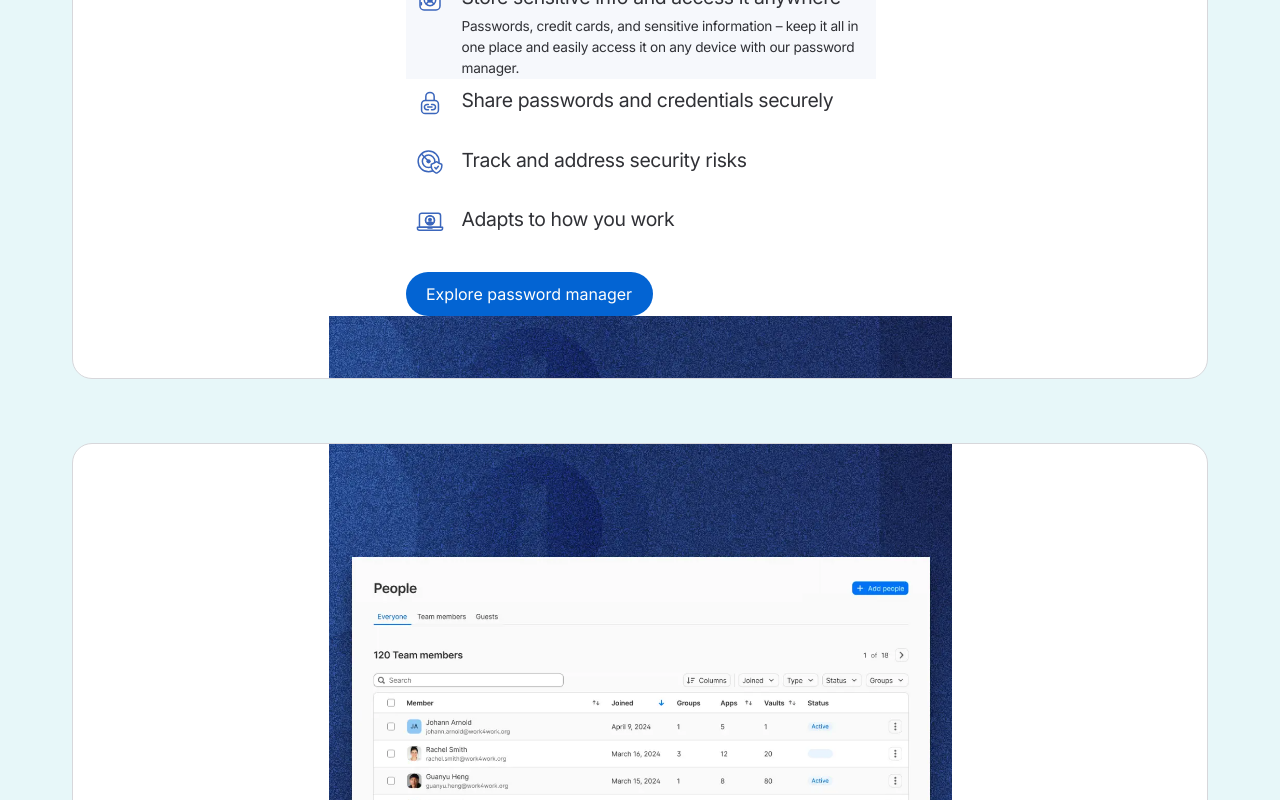
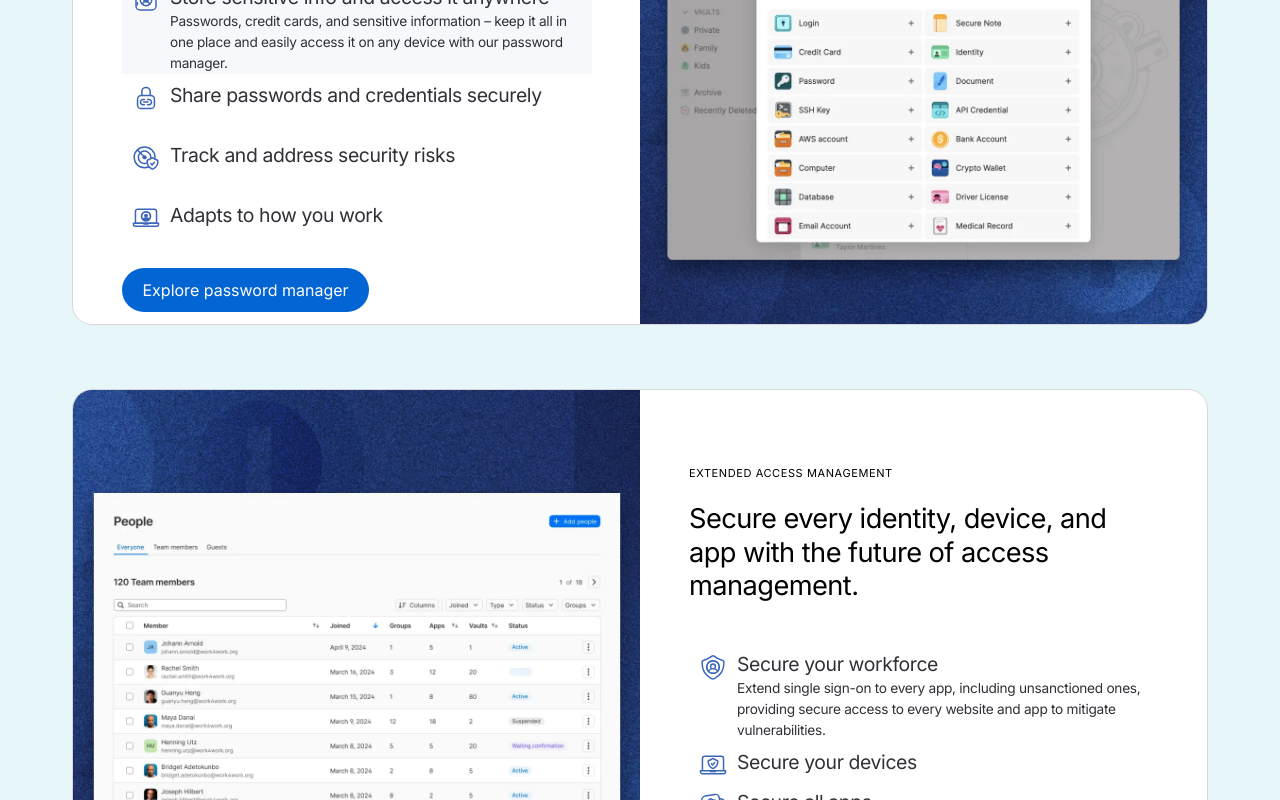
Before and after one commit to LaCovLoid/1password, a Vue app: page / in a window 1280 px wide. Shown: the part 4960-5760 px from the top of the page. Built offline with nearby package versions, Linux system fonts and the light colour scheme.

Commit message:
footer를 제외한 모든 부분에 대한 media쿼리 종합 적용

```diff
--- a/src/views/HomeView.vue
+++ b/src/views/HomeView.vue
@@ -4,17 +4,24 @@
     <div class="racingcar-container">
       <div class="racingcar-left">
         <span class="racingcar-title">Trusted access</span>
-        <span class="racingcar-description"
-          >Extended Access Management fueled by the market-leading password
-          manager.</span
-        >
+        <span class="racingcar-description">
+          Extended Access Management fueled by the market-leading password
+          manager.
+        </span>
         <div class="racingcar-bt-container">
           <span class="racingcar-bt bt-plan">View plans</span>
           <span class="racingcar-bt bt-sales">Talk to sales</span>
         </div>
       </div>
       <div class="racingcar-right">
-        <img class="racingcar-logo" :src="innerWidth > 1200 ? 'src/assets/images/logos/oracle.png':'src/assets/images/logos/oracle_short.png'" />
+        <img
+          class="racingcar-logo"
+          :src="
+            innerWidth > 1200
+              ? 'src/assets/images/logos/oracle.png'
+              : 'src/assets/images/logos/oracle_short.png'
+          "
+        />
       </div>
     </div>
     <!-- ------------securing-container------------ -->
@@ -25,8 +32,8 @@
       <span class="securing-title">
         Securing access from headquarters to the track
       </span>
-      <span class="securing-description"
-        >As the official Cybersecurity Partner of Oracle Red Bull Racing,
+      <span class="securing-description">
+        As the official Cybersecurity Partner of Oracle Red Bull Racing,
         1Password ensures that every sign-in to every application is secure and
         every device is trusted.
       </span>
@@ -98,7 +105,7 @@
     </div>
     <!-- ------------businesses-container------------ -->
     <div class="businesses-container">
-      <span class="businesses-title"> 150,000 businesses trust 1Password </span>
+      <span class="businesses-title">150,000 businesses trust 1Password</span>
       <div class="businesses-slide-container">
         <div
           class="businesses-slide-track"
@@ -142,11 +149,15 @@
               v-if="item.backgroundImg"
               :src="item.backgroundImg"
               draggable="false"
-            ></img>
+            />
             <span class="reason-carousel-item-title">
               {{ item.text }}
             </span>
-            <img class="reason-carousel-item-img" :src="item.img" draggable="false"/>
+            <img
+              class="reason-carousel-item-img"
+              :src="item.img"
+              draggable="false"
+            />
           </div>
         </div>
       </div>
@@ -157,8 +168,7 @@
         v-for="index in 6"
         :key="index"
         @click="selectCarousel(index + 6)"
-      >
-      </span>
+      ></span>
     </div>
     <!-- ------------protect-container------------ -->
     <div class="protect-container">
@@ -167,7 +177,7 @@
       </span>
       <div class="protect-info-container">
         <div class="protect-info-text-container">
-          <span class="protect-info-subtitle"> PASSWORD MANAGEMENT </span>
+          <span class="protect-info-subtitle">PASSWORD MANAGEMENT</span>
           <span class="protect-info-title">
             Protect your passwords with a secure password manager
           </span>
@@ -183,14 +193,19 @@
               class="protect-info-description-icon"
               :src="'src/assets/images/icons/' + item.iconUrl"
             />
+            <div class="protect-info-description-container">
               <span class="protect-info-description-title">
                 {{ item.title }}
               </span>
-            <span class="protect-info-description-text" v-if="item.description">
+              <span
+                class="protect-info-description-text"
+                v-if="item.description"
+              >
                 {{ item.description }}
               </span>
             </div>
-          <span class="protect-info-bt"> Explore password manager </span>
+          </div>
+          <span class="protect-info-bt">Explore password manager</span>
         </div>
         <img
           class="protect-info-img"
@@ -205,9 +220,7 @@
         />
 
         <div class="protect-info-text-container">
-          <span class="protect-info-subtitle">
-            EXTENDED ACCESS MANAGEMENT
-          </span>
+          <span class="protect-info-subtitle">EXTENDED ACCESS MANAGEMENT</span>
           <span class="protect-info-title">
             Secure every identity, device, and app with the future of access
             management.
@@ -221,21 +234,26 @@
               class="protect-info-description-icon"
               :src="'src/assets/images/icons/' + item.iconUrl"
             />
+            <div class="protect-info-description-container">
               <span class="protect-info-description-title">
                 {{ item.title }}
               </span>
-            <span class="protect-info-description-text" v-if="item.description">
+              <span
+                class="protect-info-description-text"
+                v-if="item.description"
+              >
                 {{ item.description }}
               </span>
             </div>
-          <span class="protect-info-bt"> Explore XAM </span>
+          </div>
+          <span class="protect-info-bt">Explore XAM</span>
         </div>
       </div>
     </div>
     <!-- ------------introducing-container------------ -->
     <div class="introducing-container">
       <div class="introducing-inside-box">
-        <span class="introducing-subtitle"> NEW PRODUCT </span>
+        <span class="introducing-subtitle">NEW PRODUCT</span>
         <span class="introducing-title">
           Introducing 1Password Extended Access Management (XAM)
         </span>
@@ -243,17 +261,24 @@
           The first and only solution that helps companies secure access to all
           apps from any device in today’s SaaS-centric hybrid work environment.
         </span>
-        <span class="introducing-bt"> Learn about XAM </span>
+        <span class="introducing-bt">Learn about XAM</span>
       </div>
     </div>
   </div>
 </template>
 
 <script setup lang="ts">
-import { ref, nextTick, onMounted, onBeforeUnmount, type Ref, onUnmounted } from "vue";
-import descriptionData from "../assets/json/DescriptionData.json";
-import logoData from "../assets/json/LogoData.json";
-import type { ProtectDescriptionType, ReasonDescriptionType } from "../types";
+import {
+  ref,
+  nextTick,
+  onMounted,
+  onBeforeUnmount,
+  type Ref,
+  onUnmounted,
+} from 'vue';
+import descriptionData from '../assets/json/DescriptionData.json';
+import logoData from '../assets/json/LogoData.json';
+import type { ProtectDescriptionType, ReasonDescriptionType } from '../types';
 
 const protectFirstList: ProtectDescriptionType[] =
   descriptionData.protectFirstDescription;
@@ -288,7 +313,7 @@ const moveCarousel = () => {
     reasonCarouselItem.value[selectedCarouselIndex.value - 1].offsetWidth / 2;
 
   reasonCarouselContainer.value.style.transform =
-    "translateX(-" + totalMoveWidth + "px)";
+    'translateX(-' + totalMoveWidth + 'px)';
 
   nowLocate.value = totalMoveWidth;
 
@@ -297,7 +322,7 @@ const moveCarousel = () => {
 
 const setCarouselLocateX = (value: number) => {
   reasonCarouselContainer.value.style.transform =
-    "translateX(-" + value + "px)";
+    'translateX(-' + value + 'px)';
 };
 
 //마우스 이벤트
@@ -308,7 +333,7 @@ const isDragging = ref(false);
 const startX = ref(0);
 
 const onMouseDown = (e: MouseEvent) => {
-  reasonCarouselContainer.value.style.transition = "none";
+  reasonCarouselContainer.value.style.transition = 'none';
 
   isDragging.value = true;
   startX.value = e.clientX;
@@ -322,7 +347,7 @@ const onMouseMove = (e: MouseEvent) => {
 };
 
 const getOracleSrc = () => {
-  return ;
+  return;
 };
 
 //  const 5초동안 안되게 하는 변수 정해서 mouseDown을 못하게하면됨
@@ -331,7 +356,7 @@ const onMouseUp = () => {
 
   isDragging.value = false;
 
-  reasonCarouselContainer.value.style.transition = "transform 0.5s ease";
+  reasonCarouselContainer.value.style.transition = 'transform 0.5s ease';
 
   const threshold = 400; // 움직인 거리 임계값
 
@@ -353,20 +378,19 @@ const onMouseUp = () => {
 const onTransitionEnd = () => {
   // 마지막 아이템으로 갔을 때 원래 위치로 되돌리기
   if (selectedCarouselIndex.value >= reasonDescription.length * 2 + 1) {
-    reasonCarouselContainer.value.style.transition = "none"; // transition 꺼두기
+    reasonCarouselContainer.value.style.transition = 'none'; // transition 꺼두기
     selectedCarouselIndex.value -= reasonDescription.length; // 마지막에서 돌아올 때
     selectCarousel(selectedCarouselIndex.value); // 선택된 index로 이동
   }
 
   // transition이 없을 경우에만 다시 애니메이션 활성화
-  if (getComputedStyle(reasonCarouselContainer.value).transition == "none") {
+  if (getComputedStyle(reasonCarouselContainer.value).transition == 'none') {
     // 애니메이션을 끄고 나서 transition을 다시 활성화
-    reasonCarouselContainer.value.style.transition = "transform 0.5s ease";
+    reasonCarouselContainer.value.style.transition = 'transform 0.5s ease';
   }
 };
 
 // transition이 끝날 때까지 기다린 후 다음 작업을 실행
-
 
 const updateWidth = () => {
   innerWidth.value = window.innerWidth;
@@ -375,23 +399,21 @@ const updateWidth = () => {
 onMounted(() => {
   selectCarousel(7);
   const container = reasonCarouselContainer.value;
-  container?.addEventListener("mousedown", onMouseDown);
-  window.addEventListener("mousemove", onMouseMove);
-  window.addEventListener("mouseup", onMouseUp);
+  container?.addEventListener('mousedown', onMouseDown);
+  window.addEventListener('mousemove', onMouseMove);
+  window.addEventListener('mouseup', onMouseUp);
   window.addEventListener('resize', updateWidth);
 });
 
 onUnmounted(() => {
-  window.removeEventListener("mousemove", onMouseMove);
-  window.removeEventListener("mouseup", onMouseUp);
+  window.removeEventListener('mousemove', onMouseMove);
+  window.removeEventListener('mouseup', onMouseUp);
   window.removeEventListener('resize', updateWidth);
 });
-
 </script>
 
-
 <style lang="scss" scoped>
-@use "@/global.scss" as *;
+@use '@/global.scss' as *;
 
 @keyframes moveLeft {
   0% {
@@ -417,7 +439,7 @@ onUnmounted(() => {
 
     color: #ffffff;
 
-    background-image: url("../assets/images/pictures/racingcar.png");
+    background-image: url('../assets/images/pictures/racingcar.png');
     background-position: center center;
     background-repeat: no-repeat;
     background-size: cover;
@@ -427,11 +449,10 @@ onUnmounted(() => {
       height: 677.4px;
 
       padding-left: 24px;
-      padding-right:24px;
+      padding-right: 24px;
 
       flex-wrap: wrap;
     }
-
 
     > .racingcar-left {
       padding-left: 94px;
@@ -517,7 +538,6 @@ onUnmounted(() => {
 
           @include minimize {
             margin-right: 0;
-
           }
         }
 
@@ -534,7 +554,6 @@ onUnmounted(() => {
 
           @include minimize {
             margin-top: 16px;
-
           }
         }
       }
@@ -714,7 +733,6 @@ onUnmounted(() => {
               font-size: 17.86px;
               line-height: 24.3px;
               letter-spacing: -0.36px;
-
             }
           }
 
@@ -778,9 +796,11 @@ onUnmounted(() => {
 
       background-color: #242529;
 
-
       @include minimize {
         width: 100%;
+
+        padding: 32px;
+        padding-right: 40px;
       }
 
       > .interview-logo {
@@ -797,6 +817,14 @@ onUnmounted(() => {
         font-weight: 200;
         line-height: 44px;
         letter-spacing: -0.8px;
+
+        @include minimize {
+          margin-top: 31px;
+
+          font-size: 24px;
+          line-height: 26.4px;
+          letter-spacing: -0.48px;
+        }
       }
 
       > .interview-talker {
@@ -806,6 +834,12 @@ onUnmounted(() => {
         font-weight: 200;
         line-height: 22.5px;
         letter-spacing: -0.3px;
+
+        @include minimize {
+          font-size: 13.56px;
+          line-height: 21px;
+          letter-spacing: -0.28px;
+        }
       }
 
       > .talker-info {
@@ -881,6 +915,11 @@ onUnmounted(() => {
     position: relative;
     overflow: hidden;
 
+    @include minimize {
+      padding-top: 87px;
+      padding-bottom: 60px;
+    }
+
     > .reason-title {
       display: block;
 
@@ -900,6 +939,10 @@ onUnmounted(() => {
 
       user-select: none;
       -webkit-user-drag: none;
+
+      @include minimize {
+        top: 180px;
+      }
 
       > .reason-carousel-track {
         display: flex;
@@ -944,7 +987,6 @@ onUnmounted(() => {
 
             position: absolute;
             bottom: 32px;
-
           }
         }
       }
@@ -978,6 +1020,11 @@ onUnmounted(() => {
     background-color: #e7f7f9;
     border-radius: 30px;
 
+    @include minimize {
+      padding: 24px;
+      padding-top: 64px;
+    }
+
     > .protect-title {
       max-width: 720px;
 
@@ -990,18 +1037,36 @@ onUnmounted(() => {
       font-size: 66.94px;
       line-height: 74.8px;
       letter-spacing: -1.36px;
+
+      @include minimize {
+        padding-left: 25px;
+        padding-right: 25px;
+
+        font-size: 35.58px;
+        line-height: 39.6px;
+        letter-spacing: -0.72px;
+        text-align: center;
+      }
     }
 
     > .protect-info-container {
-      height: 623px;
+      height: auto;
 
       margin-top: 64px;
+
+      display: flex;
 
       background-color: #ffffff;
       border: #d7d7db 1px solid;
       border-radius: 20px;
 
       overflow: hidden;
+
+      @include minimize {
+        margin-top: 0;
+
+        flex-wrap: wrap;
+      }
 
       > .protect-info-text-container {
         width: 50%;
@@ -1010,9 +1075,19 @@ onUnmounted(() => {
         padding-left: 49px;
         padding-right: 48px;
 
-        display: inline-block;
         text-align: left;
         vertical-align: top;
+
+        @include minimize {
+          width: 100%;
+
+          padding-top: 23.5px;
+          padding-left: 25px;
+          padding-right: 25px;
+          padding-bottom: 27.61px;
+
+          order: 2;
+        }
 
         > .protect-info-subtitle {
           display: block;
@@ -1030,40 +1105,58 @@ onUnmounted(() => {
           font-size: 27.23px;
           line-height: 33.6px;
           letter-spacing: -0.56px;
+
+          @include minimize {
+            padding-right: 10px;
+
+            font-size: 19.38px;
+            line-height: 22px;
+            letter-spacing: -0.4px;
+          }
         }
 
         > .protect-info-description {
+          display: flex;
+
           color: #303136;
 
           > .protect-info-description-icon {
             width: 32px;
             height: 32px;
 
+            margin-top: 8px;
             margin-right: 8px;
             margin-left: 8px;
 
             vertical-align: middle;
           }
 
+          > .protect-info-description-container {
             > .protect-info-description-title {
               padding-top: 8px;
-            padding-left: 8px;
 
               display: inline-block;
 
               font-size: 19.4px;
               line-height: 27px;
               letter-spacing: -0.4px;
+
+              @include minimize {
+                padding-right: 10px;
+
+                font-size: 17.58px;
+                line-height: 24.3px;
+                letter-spacing: -0.36px;
+              }
             }
 
             > .protect-info-description-text {
-            padding-left: 56px;
-
               display: block;
 
               font-size: 13.67px;
               line-height: 21px;
               letter-spacing: -0.28px;
+            }
           }
         }
 
@@ -1083,11 +1176,24 @@ onUnmounted(() => {
 
           background-color: #0364d3;
           border-radius: 30px;
+
+          @include minimize {
+            width: 100%;
+
+            text-align: center;
+          }
         }
       }
 
       > .protect-info-img {
-        width: 623px;
+        width: 50%;
+        height: fit-content;
+
+        @include minimize {
+          width: 100%;
+
+          order: 1;
+        }
       }
     }
   }
@@ -1102,12 +1208,17 @@ onUnmounted(() => {
     margin-left: auto;
     margin-right: auto;
 
-    background-image: url("../assets/images/pictures/wallpaper_1passowrd.webp");
+    background-image: url('../assets/images/pictures/wallpaper_1passowrd.webp');
     background-position: center;
     background-repeat: no-repeat;
     background-size: cover;
     border-top-left-radius: 30px;
     border-top-right-radius: 30px;
+
+    @include minimize {
+      padding: 24px;
+      padding-top: 32px;
+    }
 
     > .introducing-inside-box {
       max-width: 576px;
```
Lines whose indentation alone changed are shown as unchanged.
